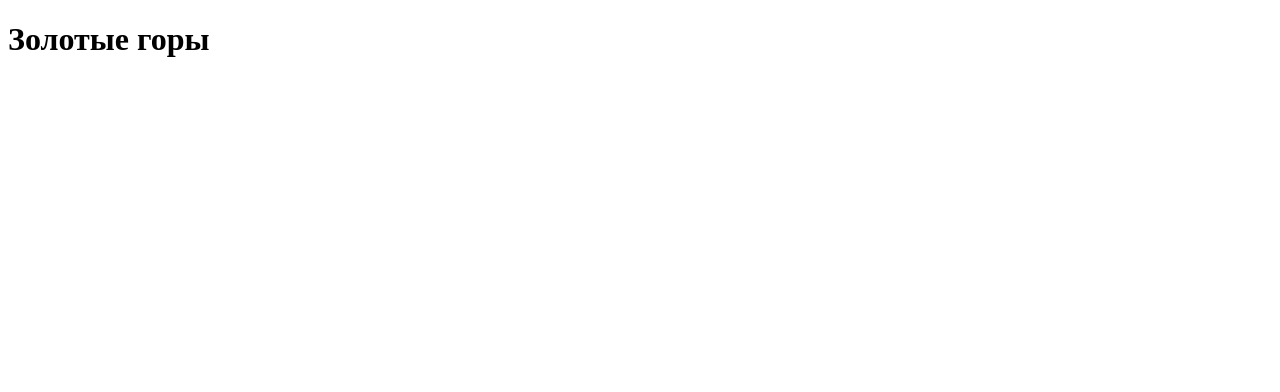
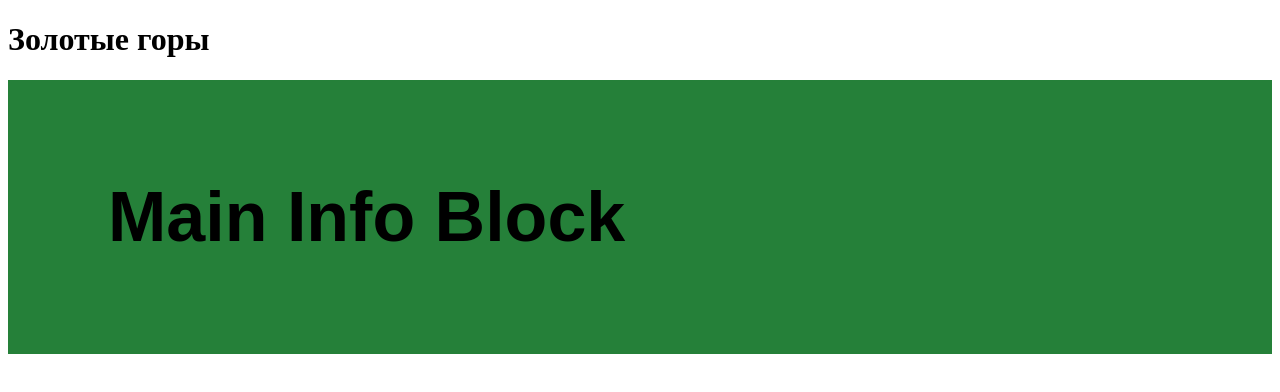
Before and after one commit to MaGeekian/First-test, a plain HTML site: page src/index.html in a window 1280 px wide. Drawn offline with Linux system fonts and the light colour scheme.

Commit message:
Main info block create

```diff
--- a/src/css/style.css
+++ b/src/css/style.css
@@ -0,0 +1,6 @@
+.main {
+	padding: 50px 100px;
+	background: rgb(37, 128, 57);
+	font-size: 35px;
+	font-family: sans-serif;
+}
--- a/src/index.html
+++ b/src/index.html
@@ -5,8 +5,12 @@
 	<meta name="viewport" content="width=device-width, initial-scale=1.0">
 	<meta http-equiv="X-UA-Compatible" content="ie=edge">
 	<title>Document</title>
+	<link rel="stylesheet" href="css/style.css">
 </head>
 <body>
 	<h1>Золотые горы</h1>
+	<main class="main">
+		<h1>Main Info Block</h1>
+	</main>
 </body>
 </html>
```
